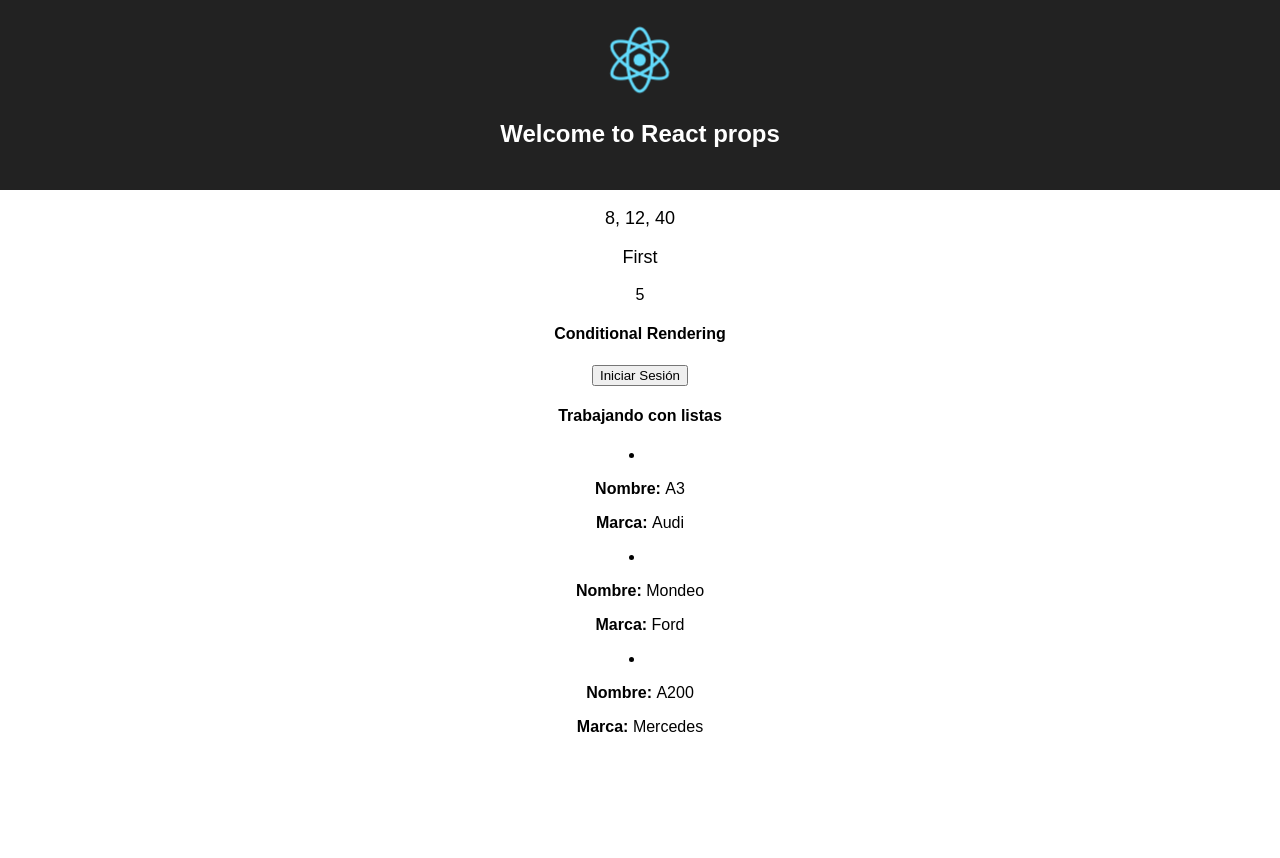
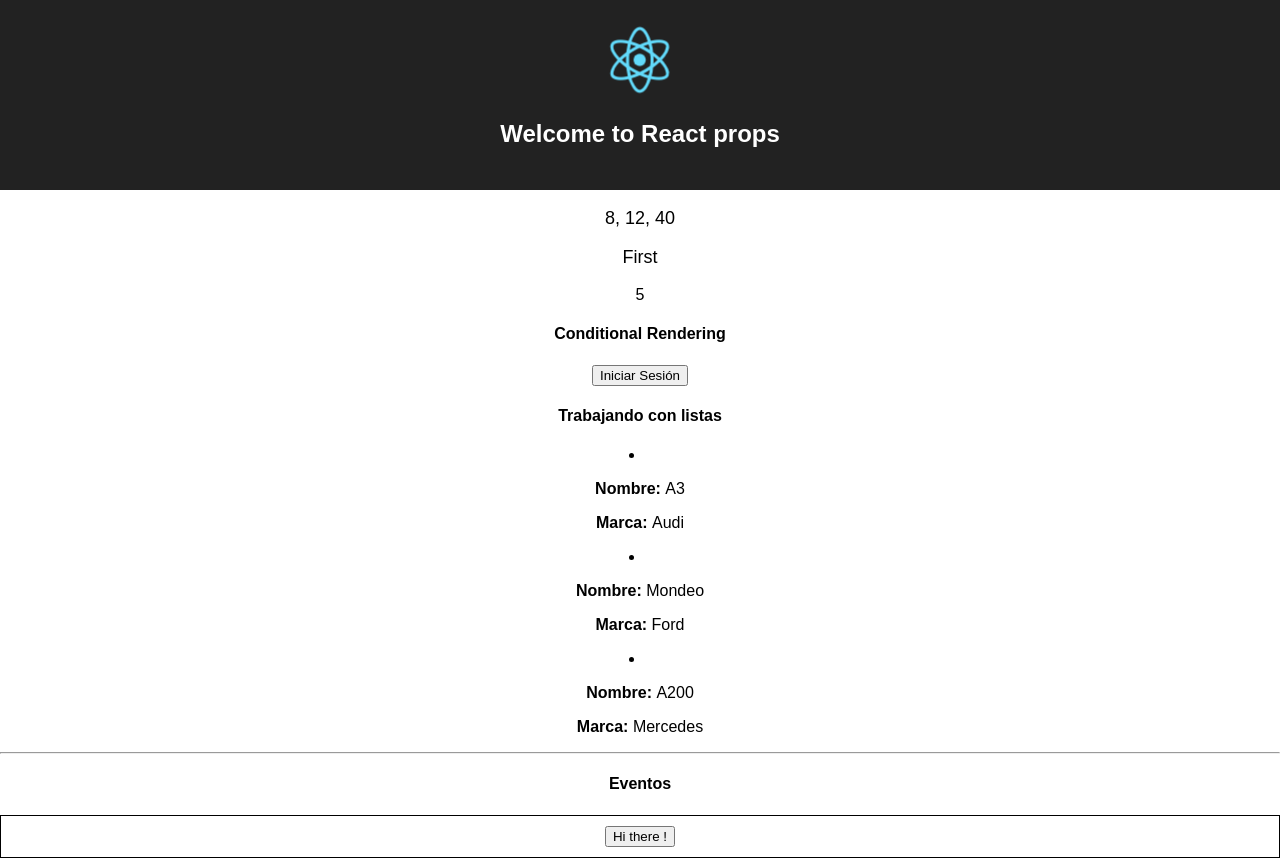
Before and after one commit to dktomaszenko/aprendeReactJS, a React (Create React App) app: page / in a window 1280 px wide. Before the commit the page ends 800 px from the top, so only its background shows below. Built offline with nearby package versions, Linux system fonts and the light colour scheme.

Commit message:
events - handleMouseMove

```diff
--- a/src/App.js
+++ b/src/App.js
@@ -89,6 +89,30 @@ Hello.defaultProps = {
 };
 
 class App extends Component {
+
+    constructor() {
+        super();
+        this.state = {
+            mouseX: 0,
+            mouseY: 0
+        }
+    }
+
+    handleClick(e) {
+        console.log(e);
+        console.log(e.nativeEvent);
+        alert('Hola Mundo');
+    }
+
+    handleMouseMove = (e) => {
+        const {clientX, clientY} = e;
+        this.setState({
+            mouseX: clientX,
+            mouseY: clientY
+        });
+        console.log(this.state.mouseX + ',' + this.state.mouseY)
+    };
+
     render() {
         return (
             <div className="App">
@@ -106,6 +130,17 @@ class App extends Component {
                     multiply={(number) => number * 4}
                     number={2}
                 />
+                <hr/>
+                <h4>Eventos</h4>
+                <div onMouseMove={this.handleMouseMove}
+                 style={{
+                     border: '1px solid #000',
+                     marginTop: 10,
+                     padding: 10
+                 }}
+                >
+                    <button onClick={this.handleClick}>Hi there !</button>
+                </div>
             </div>
         );
     }
```
Also changed, not shown: package.json (line endings or trailing spaces).
